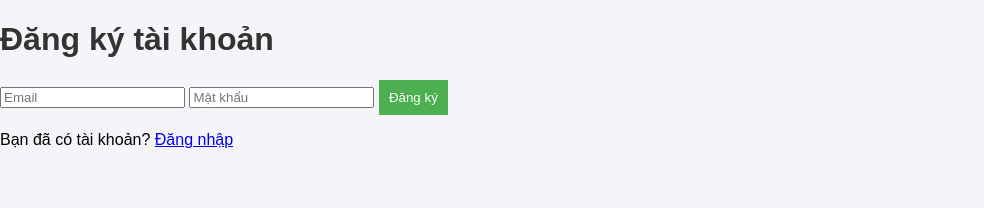
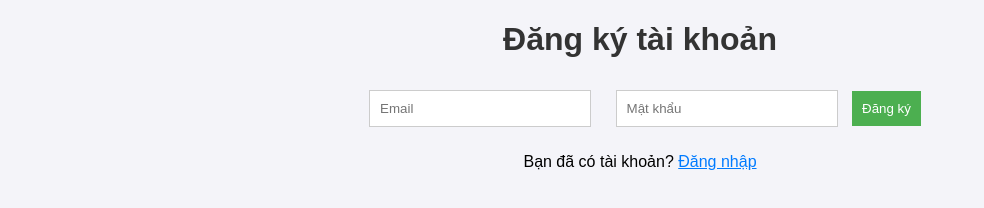
Before and after one commit to Quanh-Anh/caulacbo, a plain HTML site: page register.html in a window 1280 px wide. Shown: the whole page, without its empty margins (0-984 px from the left). Drawn offline with Linux system fonts and the light colour scheme; files that its build step writes are made by us from their sources; files whose address does not match are found by name.

Commit message:
Update style.css

```diff
--- a/style.css
+++ b/style.css
@@ -43,3 +43,46 @@ button:hover {
     padding: 15px;
     border-radius: 5px;
 }
+
+body {
+    font-family: Arial, sans-serif;
+    margin: 0;
+    padding: 0;
+    background-color: #f4f4f9;
+    text-align: center;
+}
+
+h1 {
+    color: #333;
+}
+
+form {
+    margin-top: 20px;
+}
+
+input {
+    padding: 10px;
+    margin: 10px;
+    width: 200px;
+    border: 1px solid #ccc;
+}
+
+button {
+    padding: 10px;
+    background-color: #4CAF50;
+    color: white;
+    border: none;
+    cursor: pointer;
+}
+
+button:hover {
+    background-color: #45a049;
+}
+
+a {
+    color: #007BFF;
+}
+
+a:hover {
+    text-decoration: underline;
+}
```
